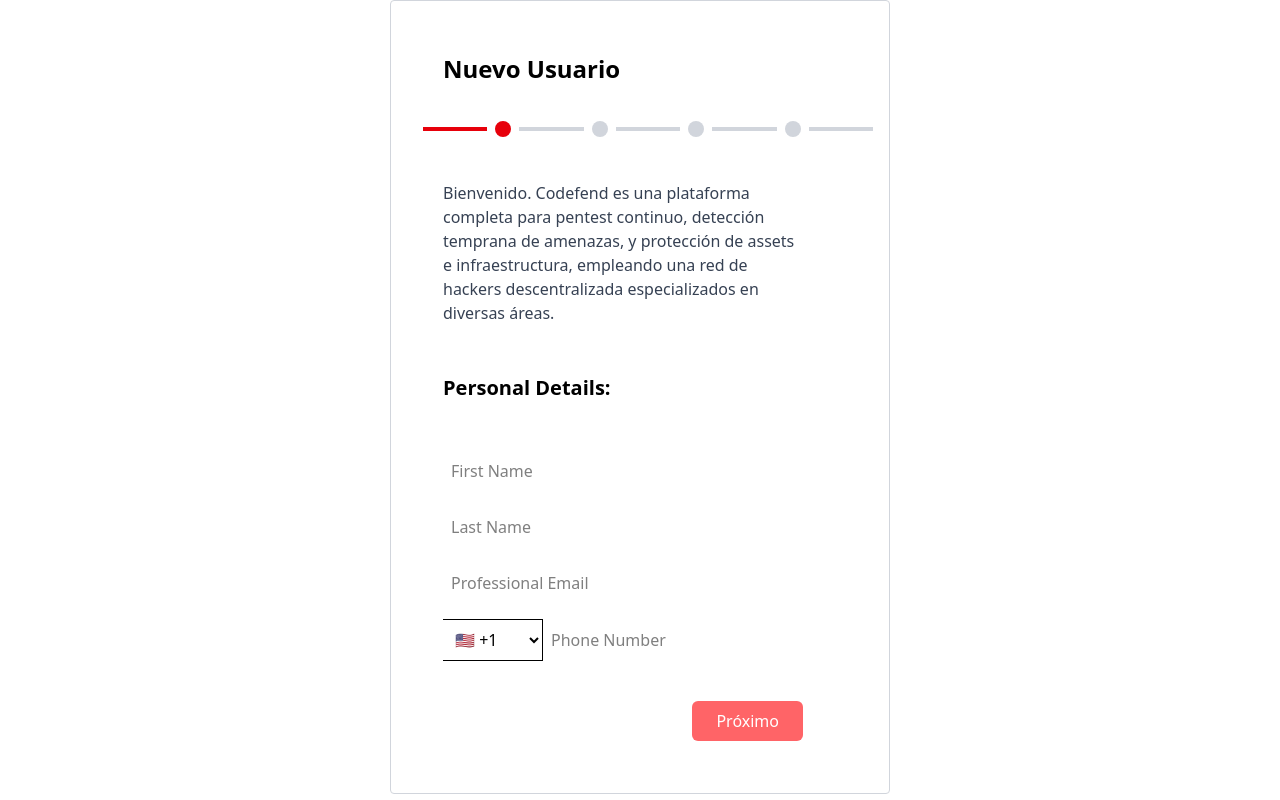
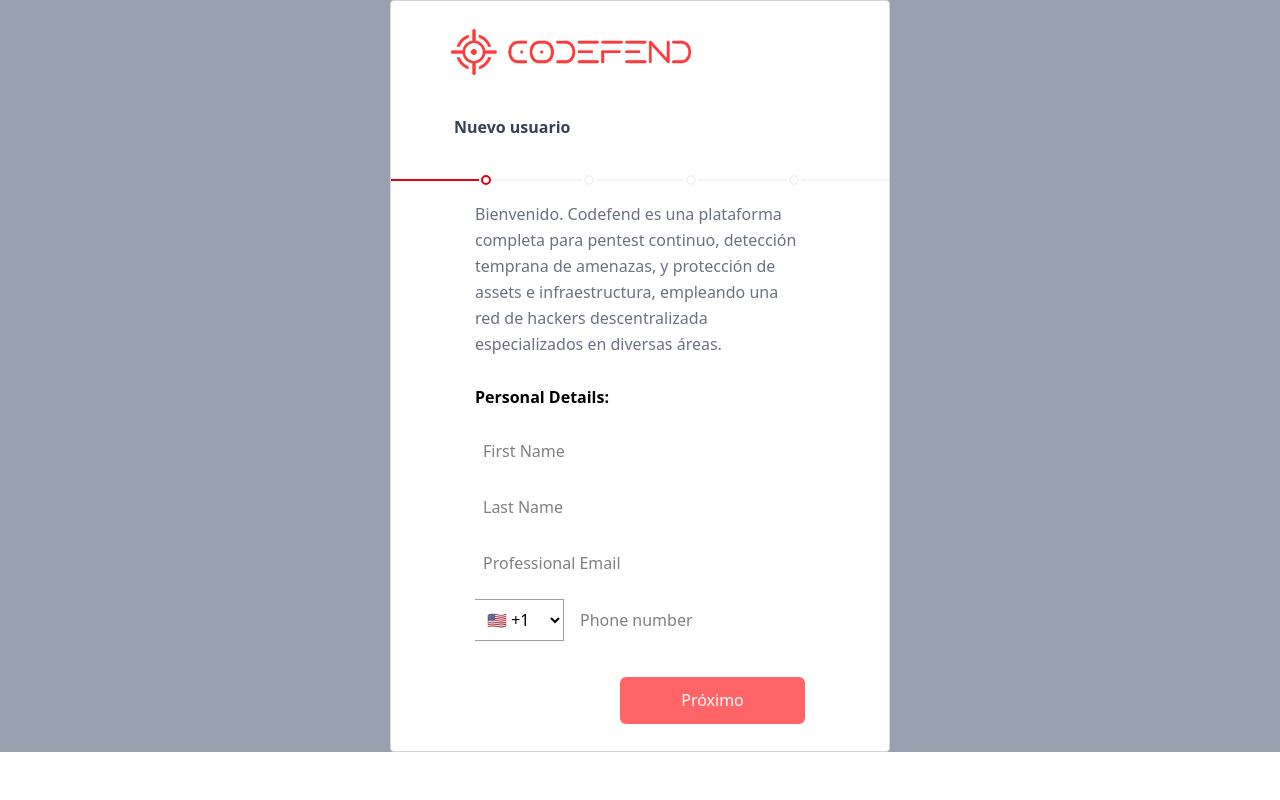
Before and after one commit to HugoEseverri/defend, a Next.js app in the folder defend/: page / in a window 1280 px wide. Built offline with nearby package versions, Linux system fonts and the light colour scheme.

Commit message:
cambios en progressBar, Onboarding y Step1

```diff
--- a/defend/src/app/page.tsx
+++ b/defend/src/app/page.tsx
@@ -13,7 +13,7 @@
   };
 
   return (
-    <div>
+    <div className='bg-gray-400'>
       <Onboarding onClose={handleClose} onSubmit={handleSubmit} />
     </div>
   );
--- a/defend/src/components/Onboarding.tsx
+++ b/defend/src/components/Onboarding.tsx
@@ -1,11 +1,17 @@
 import React, { useState } from 'react';
 import ProgressBar from './ProgressBar';
+import Image from 'next/image';
 import Step1 from './Step1';
 import Step2 from './Step2';
 import Step3 from './Step3';
 import Step4 from './Step4';
 
-const Onboarding = () => {
+interface OnboardingProps {
+    onClose: () => void;
+    onSubmit: (e: React.FormEvent<HTMLFormElement>) => void;
+}
+
+const Onboarding: React.FC<OnboardingProps> = ({ onClose, onSubmit }) => {
     const [step, setStep] = useState(1);
 
     const handleNext = () => {
@@ -21,18 +27,30 @@
     };
 
     return (
-        <div className="w-[500px] mx-auto p-8 border-gray-300 border rounded">
-            <h1 className="text-2xl font-bold mb-4 p-[20px]">Nuevo Usuario</h1>
+        <div className="w-[500px] mx-auto border-gray-300 border rounded bg-white">
+            <Image
+                src="/logo-color.png"
+                alt="Codefend logo"
+                width={240}
+                height={40}
+                className='ml-15 mt-7 mb-7'
+            />
 
-            <ProgressBar step={step} />
+            <h1 className="font-semibold mb-3 ml-[63px] py-3 text-gray-700">Nuevo usuario</h1>
+            <div className="mb-4 pt-3">
+                <ProgressBar step={step} />
+            </div>
 
-            {step === 1 && <Step1 onNext={handleNext} />}
-            {step === 2 && <Step2 onNext={handleNext} onPrev={handlePrev} />}
-            {step === 3 && <Step3 onNext={handleNext} onPrev={handlePrev} />}
-            {step === 4 && <Step4 onFinish={handleFinish} onPrev={handlePrev} />}
-
+            <div className='px-8'>
+                {step === 1 && <Step1 onNext={handleNext} />}
+                {step === 2 && <Step2 onNext={handleNext} onPrev={handlePrev} />}
+                {step === 3 && <Step3 onNext={handleNext} onPrev={handlePrev} />}
+                {step === 4 && <Step4 onFinish={handleFinish} onPrev={handlePrev} />}
+            </div>
         </div>
     );
+
+
 };
 
 export default Onboarding;
--- a/defend/src/components/ProgressBar.tsx
+++ b/defend/src/components/ProgressBar.tsx
@@ -6,24 +6,25 @@
 
 const ProgressBar: React.FC<ProgressBarProps> = ({ step }) => {
     return (
-        <div className="flex items-center mb-6 w-[450px]">
+        <div className="flex items-center w-full">
             <div
-                className={`flex-1 h-1 ${step > 0 ? "bg-red-600" : "bg-gray-300"}`}
+                className={`flex-1 h-[2px] ${step > 0 ? "bg-red-600" : "bg-gray-100"}`}
             />
             {Array.from({ length: 4 }).map((_, index) => (
                 <React.Fragment key={index}>
                     <div
-                        className={`w-4 h-4 rounded-full ${index < step ? "bg-red-600" : "bg-gray-300"} mx-2`} // mx-2 agrega un margen entre los círculos
+                        className={`w-[10px] h-[10px] rounded-full border-2 ${index < step ? "border-red-600 bg-white" : "border-gray-100 bg-white"} mx-[2px]`}
                     />
+
                     {index < 3 && (
                         <div
-                            className={`flex-1 h-1 ${index < step - 1 ? "bg-red-600" : "bg-gray-300"}`}
+                            className={`flex-1 h-[2px] ${index < step - 1 ? "bg-red-600" : "bg-gray-100"}`}
                         />
                     )}
                 </React.Fragment>
             ))}
             <div
-                className={`flex-1 h-1 ${step < 4 ? "bg-gray-300" : "bg-gray-300"}`}
+                className={`flex-1 h-[2px] ${step < 4 ? "bg-gray-100" : "bg-gray-100"}`}
             />
         </div>
     );
--- a/defend/src/components/Step1.tsx
+++ b/defend/src/components/Step1.tsx
@@ -6,12 +6,12 @@
 
 const Step1: React.FC<Step1Props> = ({ onNext }) => {
     return (
-        <div className="flex flex-col justify-between min-h-[600px] space-y-6 w-[400px] p-[20px]">
-            <p className="text-gray-700">
+        <div className="flex flex-col min-h-[550px] px-13">
+            <p className="text-gray-500 pb-[28px] leading-relaxed font-medium">
                 Bienvenido. Codefend es una plataforma completa para pentest continuo, detección temprana de amenazas, y protección de assets e infraestructura, empleando una red de hackers descentralizada especializados en diversas áreas.
             </p>
 
-            <h2 className="text-xl font-semibold">Personal Details:</h2>
+            <h2 className="font-semibold pb-[22px]">Personal Details:</h2>
 
             <form className="space-y-4">
                 <input
@@ -41,7 +41,7 @@
                 <div className="flex">
                     <select
                         name="countryCode"
-                        className="w-[100px] border-y-1 border-r-1 p-2"
+                        className="w-[100px] border-y-1 border-r-1 border-gray-400 p-2"
                         required
                     >
                         <option value="+1">🇺🇸 +1</option>
@@ -53,15 +53,15 @@
                     <input
                         type="tel"
                         name="phone"
-                        placeholder="Phone Number"
-                        className="flex-1 p-2"
+                        placeholder="Phone number"
+                        className="flex-1 py-2 px-4"
                         required
                     />
                 </div>
-                <div className="flex justify-end pt-6">
+                <div className="flex justify-end pt-5 ">
                     <button
                         type="button"
-                        className="px-6 py-2 rounded-md bg-red-400 text-white"
+                        className="py-2 rounded-md bg-red-400 text-white w-[185px] h-[47px]"
                         onClick={onNext}
                     >
                         Próximo
--- a/defend/src/components/Step2.tsx
+++ b/defend/src/components/Step2.tsx
@@ -7,7 +7,7 @@
 
 const Step2: React.FC<Step2Props> = ({ onNext, onPrev }) => {
     return (
-        <div className="flex flex-col justify-between min-h-[600px] space-y-6 w-[400px] p-[20px]">
+        <div className="flex flex-col justify-between min-h-[550px] space-y-6 w-[400px] p-[20px]">
             <p className="text-gray-700">
                 Vamos a intentar hackearte lo antes posible. Conducimos toda clase de pruebas sobre la superficie de tu empresa, desde pentest convencional, hasta detección de dataleaks, técnicas sociales avanzadas y más...
             </p>
--- a/defend/src/components/Step3.tsx
+++ b/defend/src/components/Step3.tsx
@@ -7,7 +7,7 @@
 
 const Step3: React.FC<Step3Props> = ({ onNext, onPrev }) => {
     return (
-        <div className='flex flex-col justify-between min-h-[600px] space-y-6 w-[400px] p-[20px]'>
+        <div className='flex flex-col justify-between min-h-[550px] space-y-6 w-[400px] p-[20px]'>
             <p className="text-gray-600">
                 Una vez que crees tu usuario, vamos a ayudarte con el alta de tu primer recurso,
                 y realizaremos una serie de pruebas automatizadas empleando escanners automatizados
--- a/defend/src/components/Step4.tsx
+++ b/defend/src/components/Step4.tsx
@@ -11,7 +11,7 @@
     const [showConfirmPassword, setShowConfirmPassword] = useState(false);
 
     return (
-        <div className="flex flex-col justify-between min-h-[600px] space-y-6 w-[400px] p-[20px]">
+        <div className="flex flex-col justify-between min-h-[550px] space-y-6 w-[400px] p-[20px]">
             <p className="text-gray-600 text-left">
                 ¡Listo! Alcanzamos la etapa final, solo queda definir tu password para obtener acceso al sistema
                 y nuestra prueba sin cargos. El password debe tener 1 número, 1 letra, 12 caracteres y un símbolo.
--- a/defend/src/components/onboardingLogic.ts
+++ /dev/null
@@ -1,111 +0,0 @@
-// components/Onboarding/Onboarding.tsx
-import React from "react";
-
-type OnboardingProps = {
-    onClose: () => void;
-    onSubmit: (e: React.FormEvent<HTMLFormElement>) => void;
-};
-
-const Onboarding: React.FC<OnboardingProps> = ({ onClose, onSubmit }) => {
-    return (
-        <div className= "fixed inset-0 bg-black bg-opacity-50 flex justify-center items-center z-50" >
-        <div className="bg-white rounded-xl shadow-lg p-8 w-full max-w-2xl" >
-            {/* Título principal */ }
-            < h1 className = "text-3xl font-bold mb-2 text-gray-900" > Nuevo Usuario </h1>
-
-    {/* Progreso: 4 pasos */ }
-    <div className="flex items-center mb-6" >
-        {
-            Array.from({ length: 4 }).map((_, index) => (
-                <React.Fragment key= { index } >
-                <div
-                className={`w-4 h-4 rounded-full ${index === 0 ? "bg-red-600" : "bg-gray-300"
-                }`}
-        />
-        { index< 3 && <div className="flex-1 h-1 bg-gray-300 mx-2" /> }
-        </React.Fragment>
-          ))}
-</div>
-
-{/* Descripción */ }
-<p className="text-gray-700 mb-6" >
-    Bienvenido.Codefend es una plataforma completa para pentest continuo, detección
-          temprana de amenazas, y protección de assets e infrastructura, empleando una red de
-          hackers decentralizada especializados en diversas áreas.
-        </p>
-
-{/* Subtítulo */ }
-<h2 className="text-xl font-semibold mb-4 text-gray-800" > Personal Details </h2>
-
-{/* Formulario */ }
-<form className="space-y-4" onSubmit = { onSubmit } >
-    <div className="grid grid-cols-1 md:grid-cols-2 gap-4" >
-        <input
-              type="text"
-name = "firstName"
-placeholder = "First Name"
-className = "w-full border border-gray-300 rounded-md p-2"
-required
-    />
-    <input
-              type="text"
-name = "lastName"
-placeholder = "Last Name"
-className = "w-full border border-gray-300 rounded-md p-2"
-required
-    />
-    </div>
-
-    < input
-type = "email"
-name = "email"
-placeholder = "Professional email"
-className = "w-full border border-gray-300 rounded-md p-2"
-required
-    />
-
-    <div className="grid grid-cols-1 md:grid-cols-2 gap-4" >
-        <select
-              name="countryCode"
-className = "w-full border border-gray-300 rounded-md p-2"
-required
-    >
-    <option value="+1" >🇺🇸 +1 </option>
-        < option value = "+54" >🇦🇷 +54 </option>
-            < option value = "+34" >🇪🇸 +34 </option>
-                < option value = "+57" >🇨🇴 +57 </option>
-                    </select>
-
-                    < input
-type = "tel"
-name = "phone"
-placeholder = "Phone Number"
-className = "w-full border border-gray-300 rounded-md p-2"
-required
-    />
-    </div>
-
-{/* Botones */ }
-<div className="flex justify-between pt-6" >
-    <button
-              type="button"
-onClick = { onClose }
-className = "px-4 py-2 bg-gray-200 text-gray-700 rounded hover:bg-gray-300"
-    >
-    Cancelar
-    </button>
-
-    < button
-type = "submit"
-className = "px-6 py-2 bg-red-600 text-white rounded hover:bg-red-700"
-    >
-    Próximo
-    </button>
-    </div>
-    </form>
-    </div>
-    </div>
-  );
-};
-
-export default Onboarding;
```
Also changed, not shown: defend/public/codefend.png (added), defend/public/logo-color.png (added).
